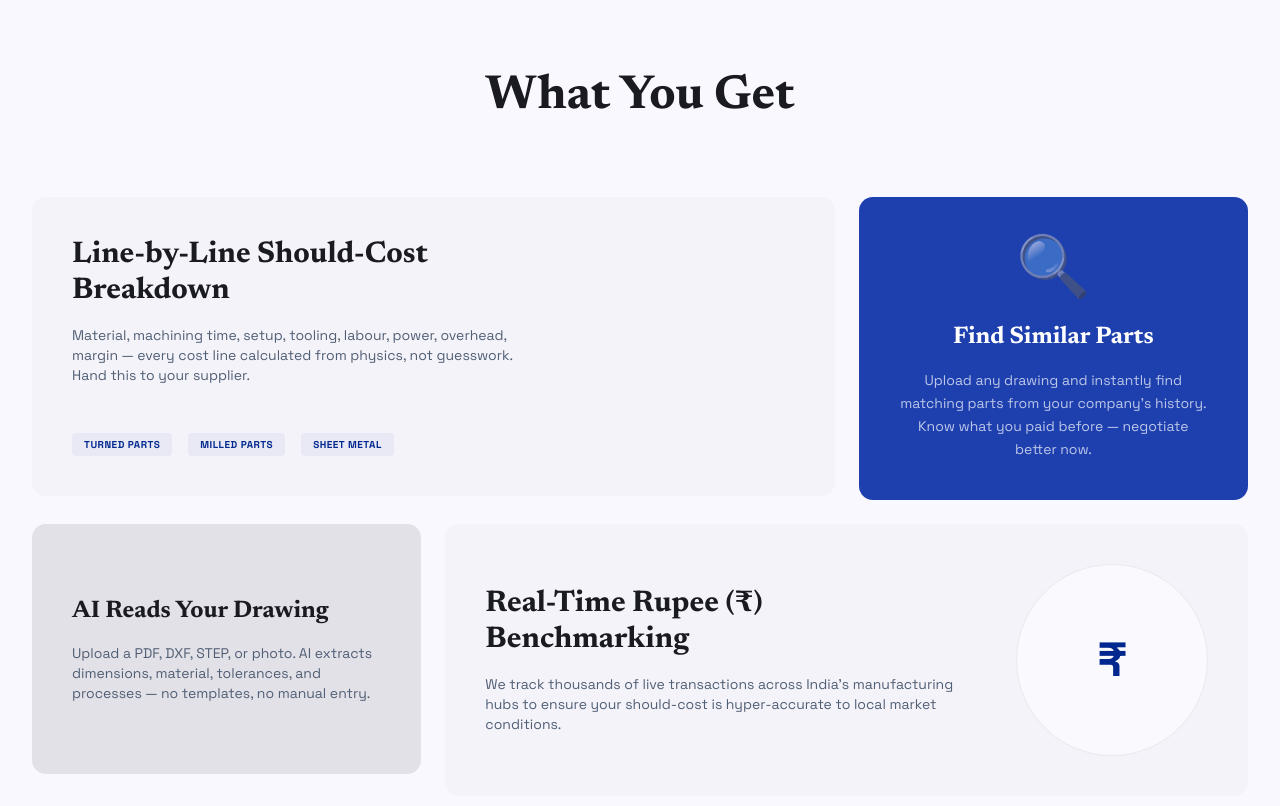
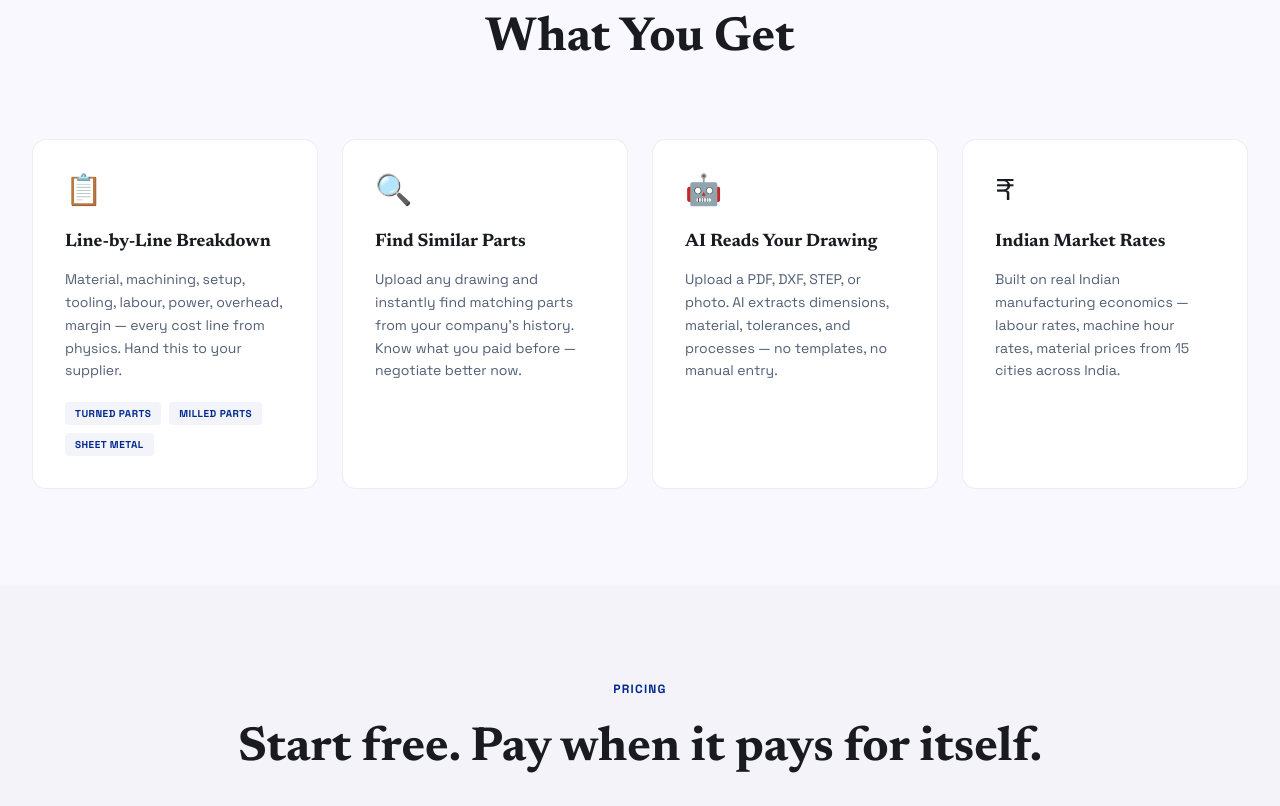
Before and after one commit to chandananvithahr/newton-metre, a Next.js app in the folder frontend/: page / in a window 1280 px wide. Shown: the part 1980-2786 px from the top of the page. Built offline with nearby package versions, Linux system fonts and the light colour scheme.

Commit message:
fix: equal-size bordered cards + fix nav routing
- Problem cards: equal height with border, gap-6, rounded-xl, hover shadow
- Capability cards: 4 equal columns with borders instead of asymmetric bento
- Nav: "Log in" goes to /login, "New Estimate" goes to /estimate/new

```diff
--- a/frontend/src/app/page.tsx
+++ b/frontend/src/app/page.tsx
@@ -54,12 +54,12 @@ export default function LandingPage() {
                 className="text-[14px] font-medium text-[#515f74] hover:text-[#00288e] transition-colors"
                 style={{ fontFamily: "var(--font-label)" }}
               >
-                Sign in
+                Log in
               </Link>
             </div>
           </div>
           <Link
-            href="/login"
+            href="/estimate/new"
             className="gradient-cta text-white px-6 py-2.5 rounded-lg text-xs font-bold tracking-widest uppercase transition-transform active:scale-95"
             style={{ fontFamily: "var(--font-label)" }}
           >
@@ -173,17 +173,17 @@ export default function LandingPage() {
               </ScrollReveal>
             </div>
 
-            <StaggerReveal className="grid grid-cols-1 md:grid-cols-3 gap-px bg-[#c4c5d5]/10" delayStep={100}>
+            <StaggerReveal className="grid grid-cols-1 md:grid-cols-3 gap-6" delayStep={100}>
               {[
                 { icon: "⚠", title: "You Don't Know the Real Cost", desc: "Suppliers set the price. Procurement teams accept it. On average, you're overpaying 14% on every precision part — and you can't prove it." },
                 { icon: "📊", title: "40 Hours of Guesswork", desc: "Your engineers spend days cross-referencing old POs, calling vendors, and building spreadsheets. The answer is still a guess." },
                 { icon: "🔺", title: "One Bad Quote Kills the Project", desc: "In defense and aerospace, a wrong cost estimate doesn't just blow the budget — it kills the bid. The stakes are too high for gut feeling." },
               ].map((item) => (
                 <StaggerItem key={item.title}>
-                  <div className="bg-[#faf8ff] p-12 hover:bg-white transition-colors group">
-                    <span className="text-[#00288e] text-4xl mb-8 group-hover:scale-110 transition-transform block">{item.icon}</span>
-                    <h3 className="text-2xl font-bold mb-4" style={{ fontFamily: "var(--font-headline)" }}>{item.title}</h3>
-                    <p className="text-[#515f74] text-sm leading-relaxed" style={{ fontFamily: "var(--font-body)" }}>{item.desc}</p>
+                  <div className="bg-white rounded-xl border border-[#c4c5d5]/30 p-10 hover:ambient-shadow transition-all duration-200 group h-full flex flex-col">
+                    <span className="text-[#00288e] text-4xl mb-6 group-hover:scale-110 transition-transform block">{item.icon}</span>
+                    <h3 className="text-xl font-bold mb-4" style={{ fontFamily: "var(--font-headline)" }}>{item.title}</h3>
+                    <p className="text-[#515f74] text-sm leading-relaxed flex-1" style={{ fontFamily: "var(--font-body)" }}>{item.desc}</p>
                   </div>
                 </StaggerItem>
               ))}
@@ -239,65 +239,47 @@ export default function LandingPage() {
               </h2>
             </ScrollReveal>
 
-            <div className="grid grid-cols-1 md:grid-cols-12 gap-6">
-              {/* Large card — Geometric Complexity Index */}
-              <ScrollReveal className="md:col-span-8">
-                <div className="bg-[#f4f3fa] rounded-xl p-10 flex flex-col justify-between min-h-[280px] relative overflow-hidden group">
-                  <div className="max-w-md relative z-10">
-                    <h3 className="text-3xl font-bold mb-4" style={{ fontFamily: "var(--font-headline)" }}>
-                      Line-by-Line Should-Cost Breakdown
-                    </h3>
-                    <p className="text-[#515f74] text-sm" style={{ fontFamily: "var(--font-body)" }}>
-                      Material, machining time, setup, tooling, labour, power, overhead, margin — every cost line calculated from physics, not guesswork. Hand this to your supplier.
-                    </p>
+            <div className="grid grid-cols-1 md:grid-cols-2 lg:grid-cols-4 gap-6">
+              {[
+                {
+                  icon: "📋",
+                  title: "Line-by-Line Breakdown",
+                  desc: "Material, machining, setup, tooling, labour, power, overhead, margin — every cost line from physics. Hand this to your supplier.",
+                  tags: ["Turned Parts", "Milled Parts", "Sheet Metal"],
+                },
+                {
+                  icon: "🔍",
+                  title: "Find Similar Parts",
+                  desc: "Upload any drawing and instantly find matching parts from your company\u2019s history. Know what you paid before \u2014 negotiate better now.",
+                },
+                {
+                  icon: "🤖",
+                  title: "AI Reads Your Drawing",
+                  desc: "Upload a PDF, DXF, STEP, or photo. AI extracts dimensions, material, tolerances, and processes \u2014 no templates, no manual entry.",
+                },
+                {
+                  icon: "₹",
+                  title: "Indian Market Rates",
+                  desc: "Built on real Indian manufacturing economics \u2014 labour rates, machine hour rates, material prices from 15 cities across India.",
+                },
+              ].map((item) => (
+                <ScrollReveal key={item.title}>
+                  <div className="bg-white rounded-xl border border-[#c4c5d5]/30 p-8 hover:ambient-shadow transition-all duration-200 h-full flex flex-col">
+                    <span className="text-3xl mb-5 block">{item.icon}</span>
+                    <h3 className="text-lg font-bold mb-3" style={{ fontFamily: "var(--font-headline)" }}>{item.title}</h3>
+                    <p className="text-[#515f74] text-sm leading-relaxed flex-1" style={{ fontFamily: "var(--font-body)" }}>{item.desc}</p>
+                    {item.tags && (
+                      <div className="mt-5 flex gap-2 flex-wrap">
+                        {item.tags.map((t) => (
+                          <span key={t} className="bg-[#00288e]/5 text-[#00288e] text-[10px] font-bold uppercase tracking-wider px-2.5 py-1 rounded">
+                            {t}
+                          </span>
+                        ))}
+                      </div>
+                    )}
                   </div>
-                  <div className="mt-12 relative z-10 flex gap-4 flex-wrap">
-                    {CAPABILITIES.map((c) => (
-                      <span key={c.tag} className="bg-[#00288e]/5 text-[#00288e] text-[10px] font-bold uppercase tracking-wider px-3 py-1 rounded">
-                        {c.tag}
-                      </span>
-                    ))}
-                  </div>
-                </div>
-              </ScrollReveal>
-
-              {/* Small card — Integrations */}
-              <ScrollReveal className="md:col-span-4">
-                <div className="bg-[#1e40af] text-white rounded-xl p-10 flex flex-col justify-center text-center min-h-[280px]">
-                  <div className="mb-6 text-6xl opacity-50">🔍</div>
-                  <h3 className="text-2xl font-bold mb-4" style={{ fontFamily: "var(--font-headline)" }}>Find Similar Parts</h3>
-                  <p className="text-white/70 text-sm leading-relaxed" style={{ fontFamily: "var(--font-body)" }}>
-                    Upload any drawing and instantly find matching parts from your company&apos;s history. Know what you paid before — negotiate better now.
-                  </p>
-                </div>
-              </ScrollReveal>
-
-              {/* Small card — Material Grade */}
-              <ScrollReveal className="md:col-span-4">
-                <div className="bg-[#e3e1e8] rounded-xl p-10 flex flex-col justify-center min-h-[250px]">
-                  <h3 className="text-2xl font-bold mb-4" style={{ fontFamily: "var(--font-headline)" }}>AI Reads Your Drawing</h3>
-                  <p className="text-[#515f74] text-sm" style={{ fontFamily: "var(--font-body)" }}>
-                    Upload a PDF, DXF, STEP, or photo. AI extracts dimensions, material, tolerances, and processes — no templates, no manual entry.
-                  </p>
-                </div>
-              </ScrollReveal>
-
-              {/* Medium card — Rupee Benchmarking */}
-              <ScrollReveal className="md:col-span-8">
-                <div className="bg-[#f4f3fa] rounded-xl p-10 flex items-center gap-12 overflow-hidden min-h-[250px]">
-                  <div className="flex-1">
-                    <h3 className="text-3xl font-bold mb-4" style={{ fontFamily: "var(--font-headline)" }}>
-                      Real-Time Rupee (₹) Benchmarking
-                    </h3>
-                    <p className="text-[#515f74] text-sm" style={{ fontFamily: "var(--font-body)" }}>
-                      We track thousands of live transactions across India&apos;s manufacturing hubs to ensure your should-cost is hyper-accurate to local market conditions.
-                    </p>
-                  </div>
-                  <div className="hidden lg:flex w-48 h-48 bg-white/50 rounded-full items-center justify-center border border-[#c4c5d5]/30">
-                    <span className="text-5xl font-bold text-[#00288e]" style={{ fontFamily: "var(--font-body)" }}>₹</span>
-                  </div>
-                </div>
-              </ScrollReveal>
+                </ScrollReveal>
+              ))}
             </div>
           </div>
         </section>
```
